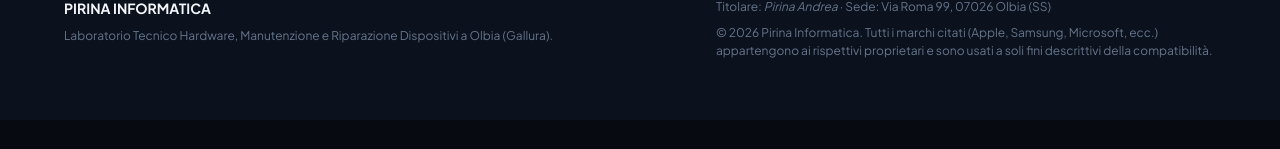
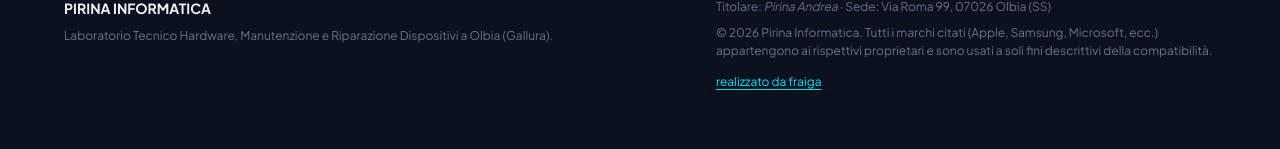
Before and after one commit to buttega-tech/pirina-informatica, a website: page index.html in a window 1280 px wide. Shown: the part 6221-6370 px from the top of the page. Before the commit the page ends 6341 px from the top, so only its background shows below. Drawn offline with Linux system fonts and the light colour scheme.

Commit message:
feat: credit Fraiga in the site footer

```diff
--- a/index.html
+++ b/index.html
@@ -801,6 +801,7 @@
       <div class="footer-meta">
         <p>Titolare: <em>Pirina Andrea</em> · Sede: Via Roma 99, 07026 Olbia (SS)</p>
         <p class="copyright">© 2026 Pirina Informatica. Tutti i marchi citati (Apple, Samsung, Microsoft, ecc.) appartengono ai rispettivi proprietari e sono usati a soli fini descrittivi della compatibilità.</p>
+        <p class="footer-credit"><a href="https://fraiga.it/" target="_blank" rel="noopener noreferrer">realizzato da fraiga</a></p>
       </div>
     </div>
   </footer>
--- a/style.css
+++ b/style.css
@@ -1109,6 +1109,16 @@
   line-height: 1.5;
 }
 
+.footer-credit {
+  margin-top: 12px;
+}
+
+.footer-credit a {
+  color: var(--accent-cyan);
+  text-decoration: underline;
+  text-underline-offset: 3px;
+}
+
 /* -------------------------------------------------------------
    Google Reviews & Trust Section (#recensioni)
    ------------------------------------------------------------- */
```
